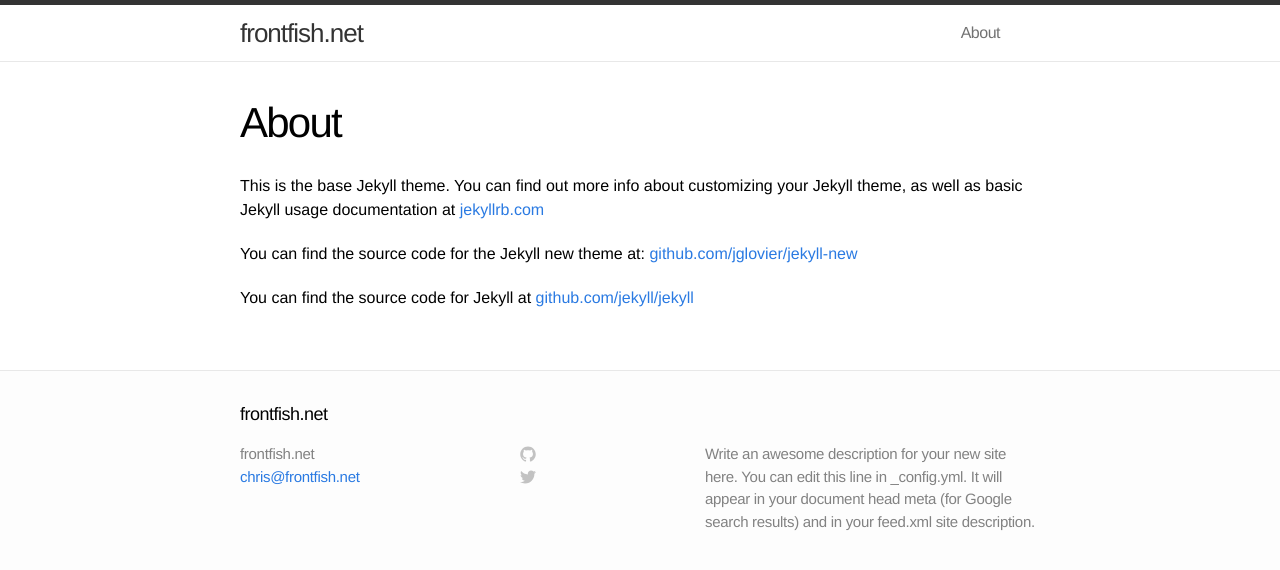
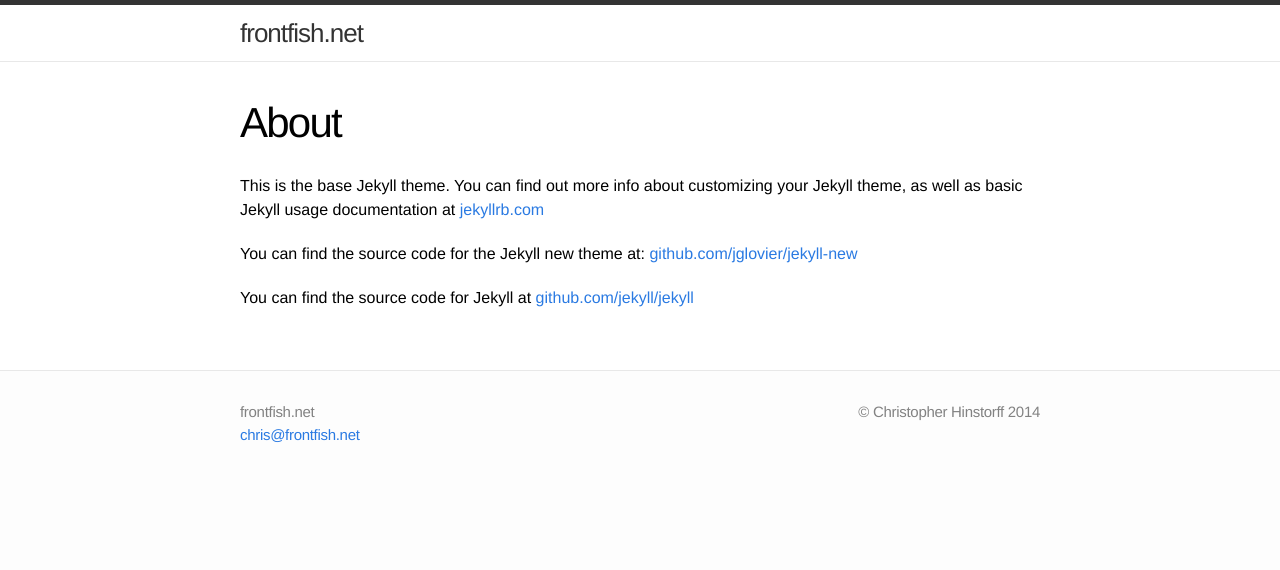
Before and after one commit to frontfish/frontfish.github.io, a Jekyll site: the page built from about.md, in a window 1280 px wide. Shown: the top 570 px of the page. Built offline with Jekyll 4.4.1, drawn with Linux system fonts in a browser that asks for light colours.

```diff
--- a/_config.yml
+++ b/_config.yml
@@ -1,9 +1,13 @@
 # Site settings
 title: frontfish.net
 email: chris@frontfish.net
-description: "Write an awesome description for your new site here. You can edit this line in _config.yml. It will appear in your document head meta (for Google search results) and in your feed.xml site description."
+description: "Hi there. I'm Christopher Hinstorff, but you can call me Chris. I make 2D web games."
 baseurl: ""
-url: "http://yourdomain.com"
+url: "http://frontfish.net"
+
+footer_text: "© Christopher Hinstorff 2014"
+
+github: chinstorff
 
 # Build settings
 markdown: kramdown
@@ -19,3 +23,6 @@ JB:
     provider: google
     google:
       tracking_id : 'UA-46595226-1'
+
+gems:
+  - jekyll-redirect-from
--- a/_includes/footer.html
+++ b/_includes/footer.html
@@ -1,9 +1,6 @@
 <footer class="site-footer">
 
   <div class="wrap">
-
-    <h2 class="footer-heading">{{ site.title }}</h2>
-
     <div class="footer-col-1 column">
       <ul>
         <li>{{ site.title }}</li>
@@ -11,50 +8,7 @@
       </ul>
     </div>
 
-    <div class="footer-col-2 column">
-      <ul>
-        <li>
-          <a href="https://github.com/{{ site.username }}">
-            <span class="icon github">
-              <svg version="1.1" class="github-icon-svg" xmlns="http://www.w3.org/2000/svg" xmlns:xlink="http://www.w3.org/1999/xlink" x="0px" y="0px"
-                 viewBox="0 0 16 16" enable-background="new 0 0 16 16" xml:space="preserve">
-                <path fill-rule="evenodd" clip-rule="evenodd" fill="#C2C2C2" d="M7.999,0.431c-4.285,0-7.76,3.474-7.76,7.761
-                c0,3.428,2.223,6.337,5.307,7.363c0.388,0.071,0.53-0.168,0.53-0.374c0-0.184-0.007-0.672-0.01-1.32
-                c-2.159,0.469-2.614-1.04-2.614-1.04c-0.353-0.896-0.862-1.135-0.862-1.135c-0.705-0.481,0.053-0.472,0.053-0.472
-                c0.779,0.055,1.189,0.8,1.189,0.8c0.692,1.186,1.816,0.843,2.258,0.645c0.071-0.502,0.271-0.843,0.493-1.037
-                C4.86,11.425,3.049,10.76,3.049,7.786c0-0.847,0.302-1.54,0.799-2.082C3.768,5.507,3.501,4.718,3.924,3.65
-                c0,0,0.652-0.209,2.134,0.796C6.677,4.273,7.34,4.187,8,4.184c0.659,0.003,1.323,0.089,1.943,0.261
-                c1.482-1.004,2.132-0.796,2.132-0.796c0.423,1.068,0.157,1.857,0.077,2.054c0.497,0.542,0.798,1.235,0.798,2.082
-                c0,2.981-1.814,3.637-3.543,3.829c0.279,0.24,0.527,0.713,0.527,1.437c0,1.037-0.01,1.874-0.01,2.129
-                c0,0.208,0.14,0.449,0.534,0.373c3.081-1.028,5.302-3.935,5.302-7.362C15.76,3.906,12.285,0.431,7.999,0.431z"/>
-              </svg>
-            </span>
-            <span class="username">{{ site.username }}</span>
-          </a>
-        </li>
-        <li>
-          <a href="https://twitter.com/{{ site.username }}">
-            <span class="icon twitter">
-              <svg version="1.1" class="twitter-icon-svg" xmlns="http://www.w3.org/2000/svg" xmlns:xlink="http://www.w3.org/1999/xlink" x="0px" y="0px"
-                 viewBox="0 0 16 16" enable-background="new 0 0 16 16" xml:space="preserve">
-                <path fill="#C2C2C2" d="M15.969,3.058c-0.586,0.26-1.217,0.436-1.878,0.515c0.675-0.405,1.194-1.045,1.438-1.809
-                c-0.632,0.375-1.332,0.647-2.076,0.793c-0.596-0.636-1.446-1.033-2.387-1.033c-1.806,0-3.27,1.464-3.27,3.27
-                c0,0.256,0.029,0.506,0.085,0.745C5.163,5.404,2.753,4.102,1.14,2.124C0.859,2.607,0.698,3.168,0.698,3.767
-                c0,1.134,0.577,2.135,1.455,2.722C1.616,6.472,1.112,6.325,0.671,6.08c0,0.014,0,0.027,0,0.041c0,1.584,1.127,2.906,2.623,3.206
-                C3.02,9.402,2.731,9.442,2.433,9.442c-0.211,0-0.416-0.021-0.615-0.059c0.416,1.299,1.624,2.245,3.055,2.271
-                c-1.119,0.877-2.529,1.4-4.061,1.4c-0.264,0-0.524-0.015-0.78-0.046c1.447,0.928,3.166,1.469,5.013,1.469
-                c6.015,0,9.304-4.983,9.304-9.304c0-0.142-0.003-0.283-0.009-0.423C14.976,4.29,15.531,3.714,15.969,3.058z"/>
-              </svg>
-            </span>
-            <span class="username">{{ site.username }}</span>
-          </a>
-        </li>
-      </ul>
-    </div>
-
-    <div class="footer-col-3 column">
-      <p class="text">{{ site.description }}</p>
-    </div>
+    <p class="text right">{{ site.footer_text }}</p>
 
   </div>
 
--- a/_includes/header.html
+++ b/_includes/header.html
@@ -4,7 +4,7 @@
 
     <a class="site-title" href="{{ site.baseurl }}/">{{ site.title }}</a>
 
-    <nav class="site-nav">
+    <!--nav class="site-nav">
       <a href="#" class="menu-icon">
         <svg version="1.1" xmlns="http://www.w3.org/2000/svg" xmlns:xlink="http://www.w3.org/1999/xlink" x="0px" y="0px"
            viewBox="0 0 18 15" enable-background="new 0 0 18 15" xml:space="preserve">
@@ -21,7 +21,7 @@
           <a class="page-link" href="{{ page.url | prepend: site.baseurl }}">{{ page.title }}</a>
         {% endfor %}
       </div>
-    </nav>
+    </nav-->
 
   </div>
 
--- a/_layouts/post.html
+++ b/_layouts/post.html
@@ -5,6 +5,7 @@ layout: default
 
   <header class="post-header">
     <h1>{{ page.title }}</h1>
+    <h2>{{ page.tagline }}</h2>
     <p class="meta">{{ page.date | date: "%b %-d, %Y" }}{% if page.author %} • {{ page.author }}{% endif %}{% if page.meta %} • {{ page.meta }}{% endif %}</p>
   </header>
 
--- a/css/main.css
+++ b/css/main.css
@@ -4,6 +4,10 @@
 * {
   margin: 0;
   padding: 0;
+}
+
+.right {
+    float: right;
 }
 
 html, body { height: 100%; }
@@ -259,6 +263,23 @@ a:visited { color: #205caa; }
     max-width: 300px;
 }
 
+.post-header h1 {
+    display: inline;
+    margin-right: 5px;
+}
+
+.post-header h2 {
+    font-size: 22px;
+    color: #616161;
+    display: inline;
+    margin-right: 5px;
+}
+
+.post-header p {
+    display: inline;
+    margin-right: 5px;
+}
+
 /* Syntax highlighting styles */
 /* ----------------------------------------------------------*/
 
```
Also changed, not shown: _posts/2014-06-05-skylifts.md (+3 -1 lines).
